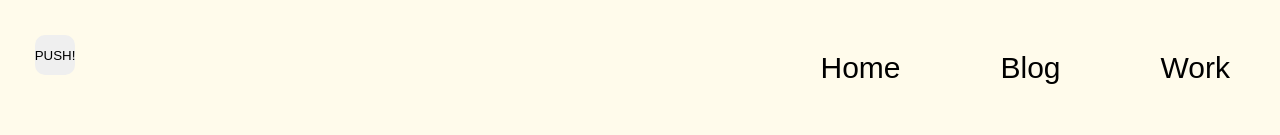
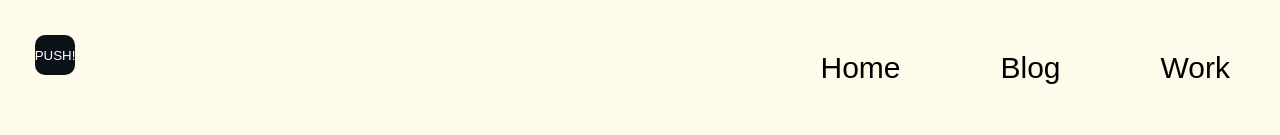
Before and after one commit to shpoopdy/Webby, a Next.js app: page / in a window 1280 px wide. Shown: the top 135 px of the page. Built offline with nearby package versions, Linux system fonts and the light colour scheme.

Commit message:
Add theme to the button.

```diff
--- a/app/components/Navbar.jsx
+++ b/app/components/Navbar.jsx
@@ -8,7 +8,12 @@ export default function Navbar() {
   return (
     <>
       <nav>
-        <button className='theme-toggle' onClick={() => {toggleTheme(theme === 'light' ? 'dark' : 'light')}}>PUSH!</button>
+        <button
+          className='theme-toggle'
+          id={theme === 'light' ? 'dark' : 'light'}
+          onClick={() => {toggleTheme(theme === 'light' ? 'dark' : 'light')}}>
+          PUSH!
+        </button>
         <ul>
           <li>
             <Link href="/">Home</Link>
```
